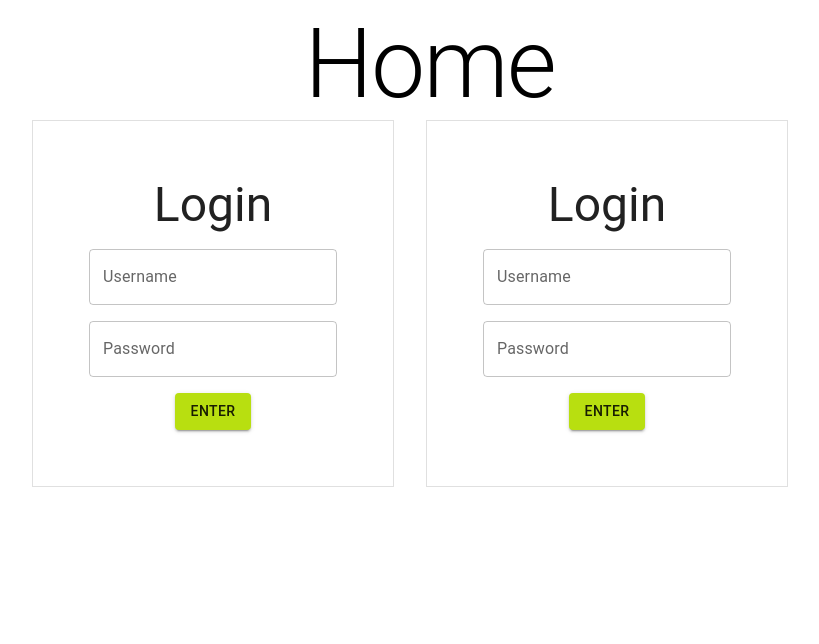
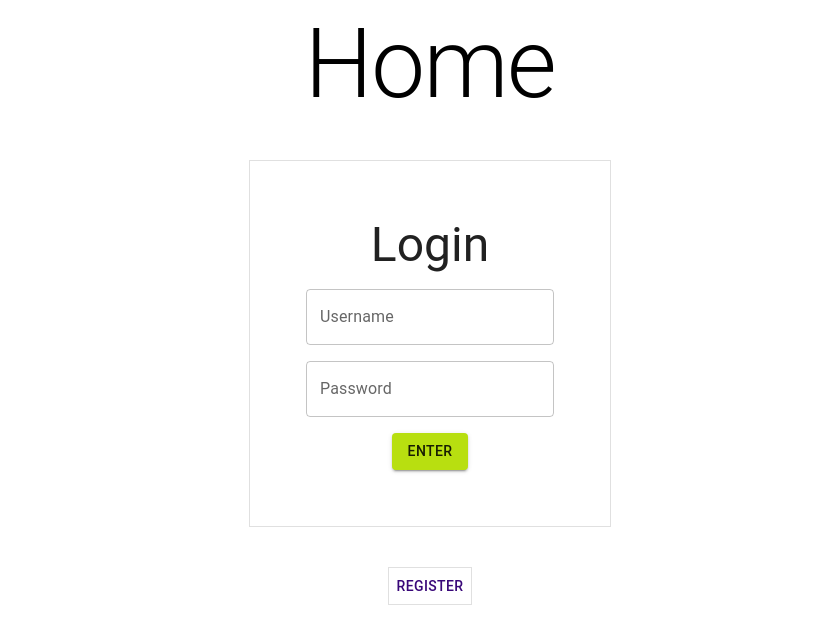
Before and after one commit to AntonDmitriev1484/Tabletop-Planner-Client, a React (Create React App) app: page / in a window 1280 px wide. Shown: the top 644 px of the page, without its empty margins (210-1029 px from the left). Built offline with nearby package versions, Linux system fonts and the light colour scheme.

Commit message:
Finished Login and Register components. As well as swapping between the two in Home component.

```diff
--- a/src/components/entry/Home.tsx
+++ b/src/components/entry/Home.tsx
@@ -1,18 +1,35 @@
 import React from 'react';
+import { useState } from 'react';
 
 import { BrowserRouter, Route, Routes } from 'react-router-dom'
 
 import Card from '@mui/material/Card'
 import Typography from '@mui/material/Typography'
+import Button from '@mui/material/Button';
+import Box from '@mui/material/Box'
+import Grid from '@mui/material/Grid'
 
 import Login from './Login'
-import Grid from '@mui/material/Grid';
-//import Register from './Register'
+
+import Register from './Register'
 
 //We can create a type in here that specifies how we want our receiving props object to be structured
 
 export default function Home(props: any) {
 
+    const [register, setRegister] = useState<boolean>(false);
+
+    let component:JSX.Element; //Type of react components is React Functional Component
+    let buttonText:string;
+
+    if (register) {
+        component = <Register/>;
+        buttonText = "Back";
+    }
+    else {
+        component = <Login/>;
+        buttonText = "Register";
+    }
 
     return (
         <Grid
@@ -26,20 +43,28 @@ export default function Home(props: any) {
                 <Typography variant="h1">Home</Typography>
             </Grid>
 
-            <Grid
-            container
-            spacing = {4}
-            direction = "row"
-            justifyContent = "center"
-            alignItems = "center">
+            <Grid item justifyContent = "center">
 
-                <Grid item>
-                    <Login/>
-                </Grid>
-                <Grid item  >
-                    <Login/>
-                </Grid>
+                    {component}
 
+            </Grid>
+
+            <Grid item>
+                <Card
+                color = "secondary"
+                variant = "outlined"
+                square = {true}>
+                    <Button
+                        color = "primary"
+                        onClick = {
+                            () => {
+                                setRegister(!register);
+                            }
+                        }>
+                        {buttonText}
+
+                    </Button>
+                </Card>
             </Grid>
         </Grid>
     )
--- a/src/components/entry/Register.tsx
+++ b/src/components/entry/Register.tsx
@@ -1,4 +1,106 @@
 import React from 'react';
-import { BrowserRouter, Route, Routes } from 'react-router-dom'
+import { useState } from 'react';
 
-export default {};
+
+import Card from '@mui/material/Card'
+import Typography from '@mui/material/Typography'
+import TextField from '@mui/material/TextField'
+import Button from '@mui/material/Button';
+
+import AuthObj from '../../types/AuthObj';
+
+import {create_user} from '../../api/user_api'
+import Box from '@mui/material/Box';
+import { Grid } from '@mui/material';
+
+function Register(props: any) {
+
+    const [info, setInfo] = useState<AuthObj>({} as AuthObj);
+
+    return (
+        <Card
+            color = "secondary"
+            variant = "outlined"
+            square = {true}>
+            <Box m ={7}>
+                <Grid
+                    container
+                    spacing = {2}
+                    direction="column"
+                    justifyContent="center"
+                    alignItems="center">
+
+                    <Grid item>
+                        <Typography variant="h3">Register</Typography>
+                    </Grid>
+
+                    <Grid item>
+                        <TextField  label="Email" id="register-email" variant= "outlined"
+                            onChange = { //Each time this text field is changed, onChange is called , and an event object is passed to the function
+                                (event)=>{
+                                    setInfo({
+                                        username: info.username,
+                                        password: info.password,
+                                        email: event.target.value
+                                    });
+                                }
+                            }/>
+
+                    </Grid>
+
+                    <Grid item>
+                        <TextField  label="Username" id="register-username" variant= "outlined"
+                            onChange = { //Each time this text field is changed, onChange is called , and an event object is passed to the function
+                                (event)=>{
+                                    setInfo({
+                                        username: event.target.value,
+                                        password: info.password,
+                                        email: info.email
+                                    });
+                                }
+                            }/>
+
+                    </Grid>
+
+                    <Grid item>
+                        <TextField label="Password" id="register-password" variant= "outlined"
+                            onChange = { //Constantly causing state to re-render, but thats fine for now
+                                (event)=>{
+                                    setInfo({
+                                        username: info.username,
+                                        password: event.target.value,
+                                        email: info.email
+                                    });
+                                }
+
+                            }/>
+                    </Grid>
+
+                    <Grid item>
+                        <Button
+                            color="secondary" variant="contained"
+                            onClick= { () => {
+
+                                const on_success = (a:any) => {
+                                    console.log("User creation success");
+                                }
+
+                                //console.log('before create user');
+                                create_user(info,on_success); //Order in which these print ultimatley doesn't matter,
+                                //because the functionality which we need to be blocking, is synchronous
+                                //console.log('after create user');
+                            }
+                            } >Submit</Button>
+                    </Grid>
+
+
+
+                </Grid>
+
+            </Box>
+
+         </Card>
+    )
+}
+
+export default Register;
```
Also changed, not shown: src/components/entry/Login.tsx (+2 -41 lines).
